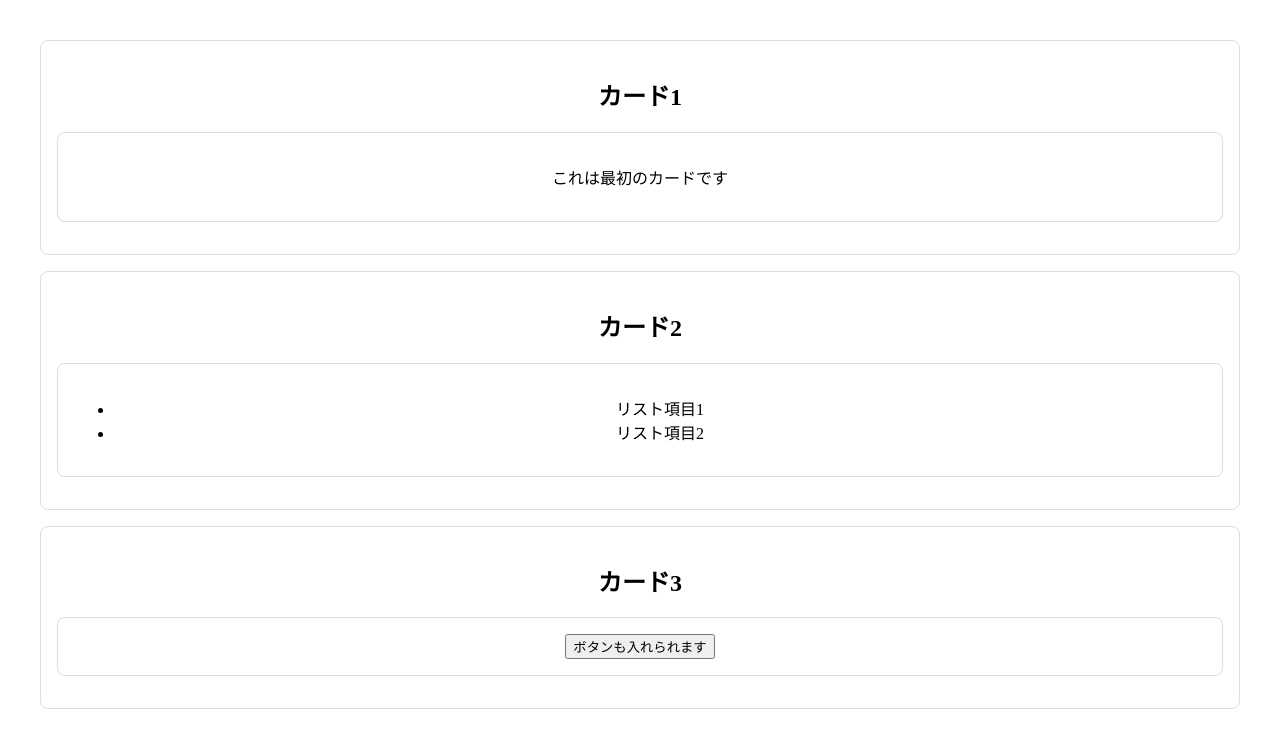
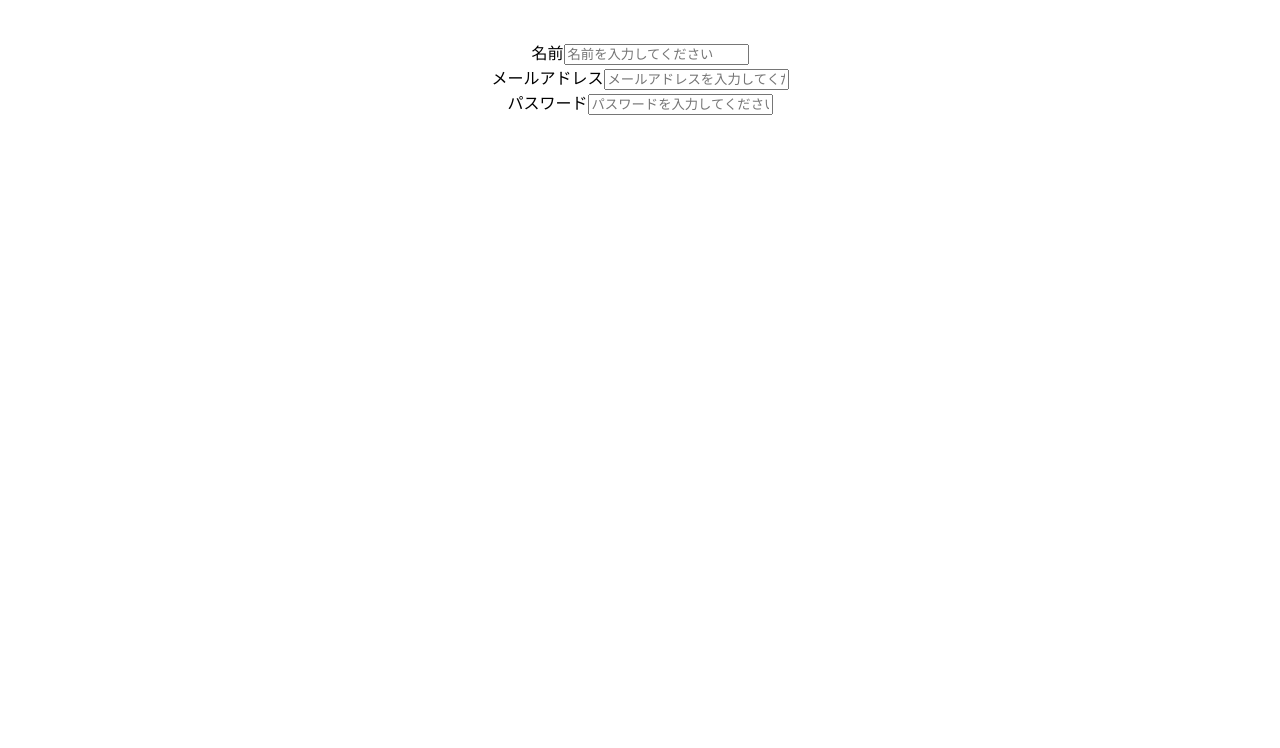
Before and after one commit to k-lib-jpg/react-execrcise, a React (Vite) app: page / in a window 1280 px wide. Shown: the top 748 px of the page. Built offline with nearby package versions, Linux system fonts and the light colour scheme; the HTML template or start-up script is replaced by a standard one.

Commit message:
practice10

```diff
--- a/src/App.tsx
+++ b/src/App.tsx
@@ -1,23 +1,27 @@
 import './App.css'
-import Card from './components/basic/Question09'
+import InputField from './components/basic/Question10'
 
 const App = () => {
   return (
     <>
-        <Card title="カード1">
-          <p>これは最初のカードです</p>
-        </Card>
-
-        <Card title="カード2">
-          <ul>
-            <li>リスト項目1</li>
-            <li>リスト項目2</li>
-          </ul>
-        </Card>
-
-        <Card title="カード3">
-          <button>ボタンも入れられます</button>
-        </Card>
+        <InputField
+            label="名前"
+            type="text"
+            placeholder="名前を入力してください"
+            required
+        />
+         <InputField
+            label="メールアドレス"
+            type="email"
+            placeholder="メールアドレスを入力してください"
+            required
+        />
+         <InputField
+            label="パスワード"
+            type="password"
+            placeholder="パスワードを入力してください"
+            required
+        />
     </>
   )
 }
--- /dev/null
+++ b/src/components/basic/Question10.tsx
@@ -0,0 +1,47 @@
+import { useId } from "react";
+
+type InputFieldProps = {
+     label: string;
+     type: string;
+     placeholder: string;
+     required: boolean;
+};
+
+const InputField = ({ label, ...restProps }: InputFieldProps) => {
+  const id = useId();
+  return (
+    <div className="input-field">
+      <label htmlFor={id}>{label}</label>
+      <input id={id} {...restProps}/>
+      {/* type={restProps.type} placeholder={restProps.placeholder} required={restProps.required}  */}
+    </div>
+  );
+}
+
+export default InputField;
+
+
+// const App = () => {
+//   return (
+//     <>
+//         <InputField
+//             label="名前"
+//             type="text"
+//             placeholder="名前を入力してください"
+//             required
+//         />
+//          <InputField
+//             label="メールアドレス"
+//             type="email"
+//             placeholder="メールアドレスを入力してください"
+//             required
+//         />
+//          <InputField
+//             label="パスワード"
+//             type="password"
+//             placeholder="パスワードを入力してください"
+//             required
+//         />
+//     </>
+//   )
+// }
```
